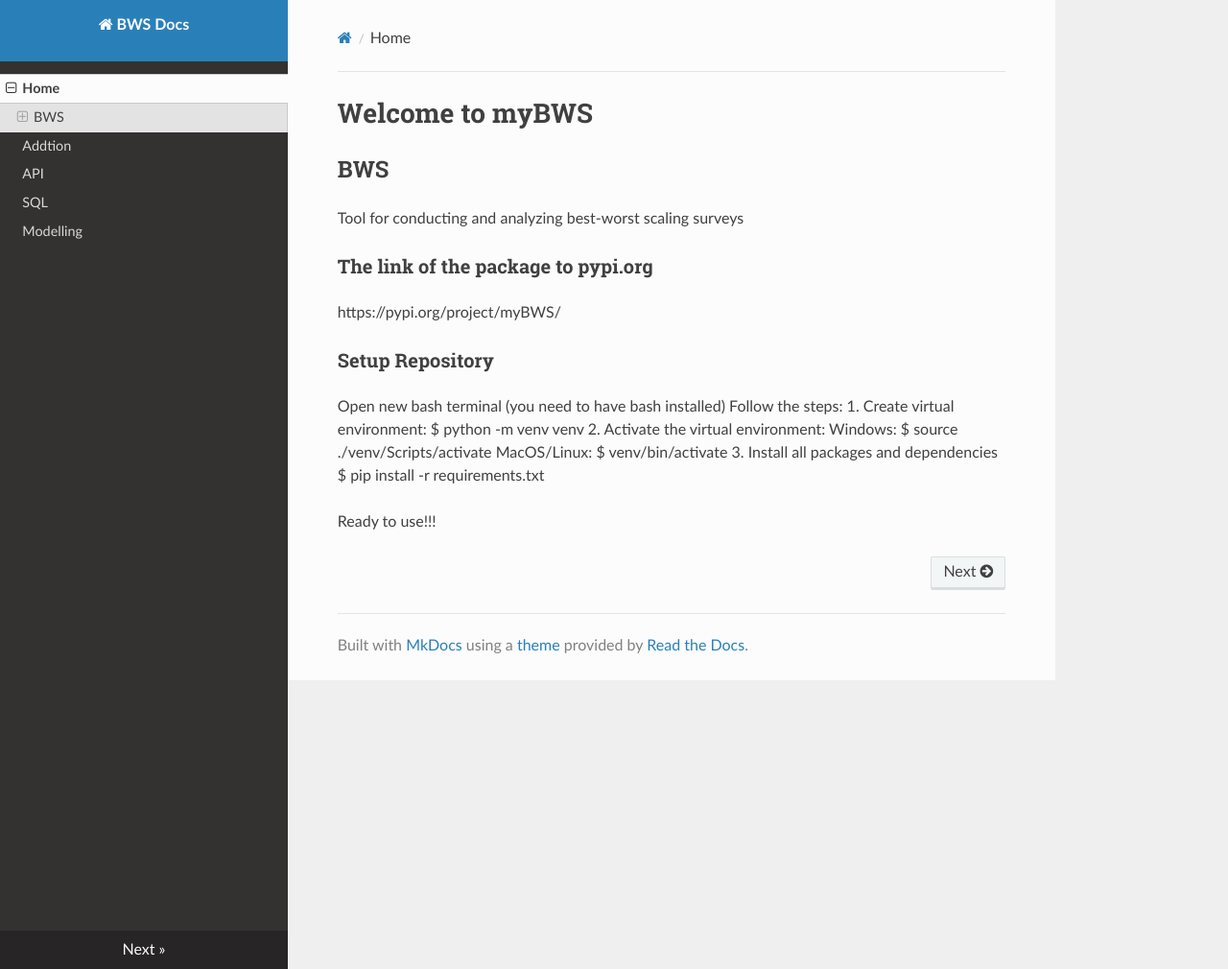
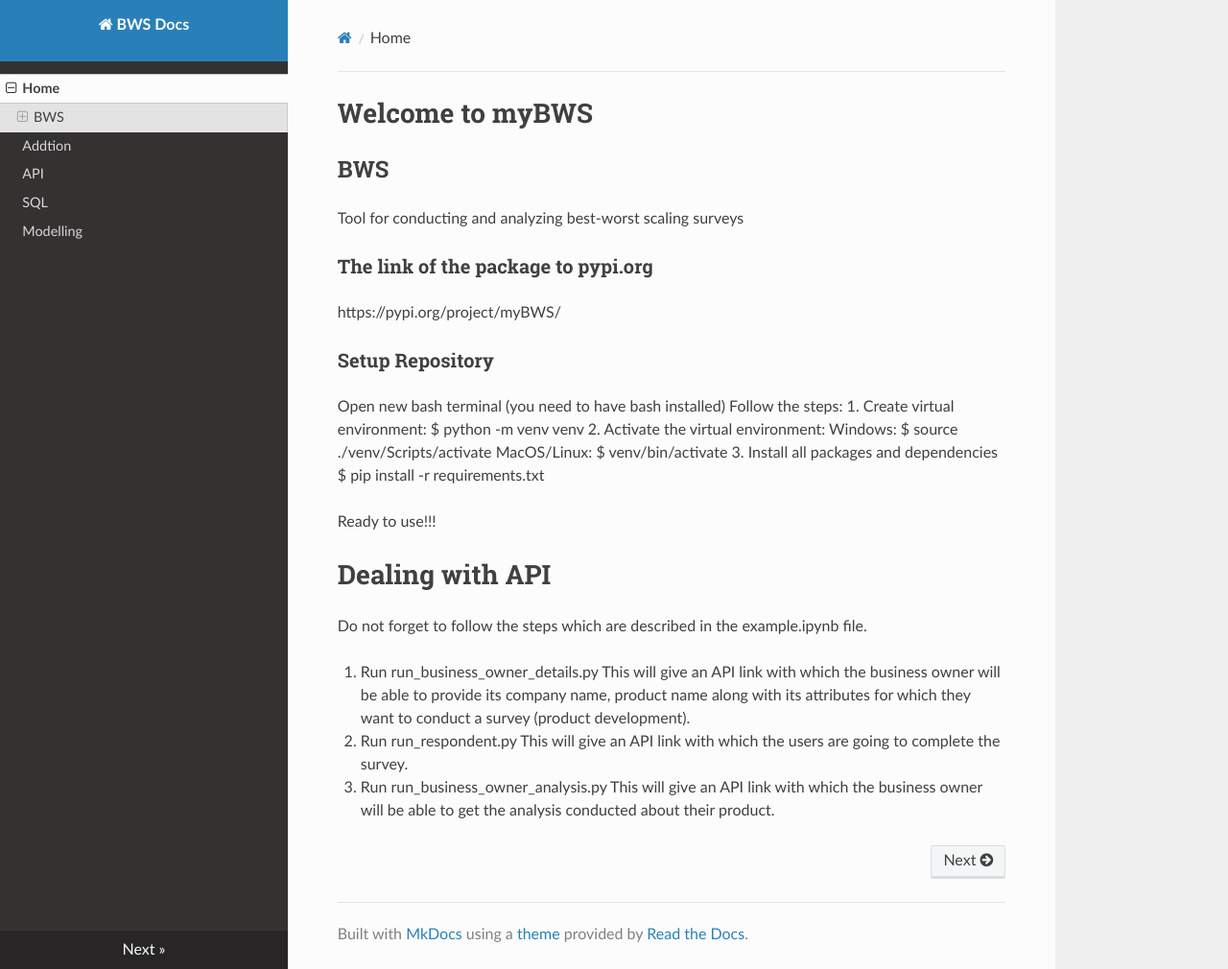
Before and after one commit to aram199922/BWS, an MkDocs documentation site: the page built from docs/index.md, in a window 1280 px wide and 1010 px high. Shown: the whole window at 96% size. Built offline with MkDocs 1.6.1, drawn with Linux system fonts in a browser that asks for light colours; nearby versions of some CDN libraries.

Commit message:
index.md upd

```diff
--- a/docs/index.md
+++ b/docs/index.md
@@ -18,3 +18,14 @@
 $ pip install -r requirements.txt
 
 Ready to use!!!
+
+# Dealing with API
+
+Do not forget to follow the steps which are described in the example.ipynb file.
+
+1. Run run_business_owner_details.py
+This will give an API link with which the business owner will be able to provide its company name, product name along with its attributes for which they want to conduct a survey (product development).
+2. Run run_respondent.py
+This will give an API link with which the users are going to complete the survey.
+3. Run run_business_owner_analysis.py
+This will give an API link with which the business owner will be able to get the analysis conducted about their product.
```
